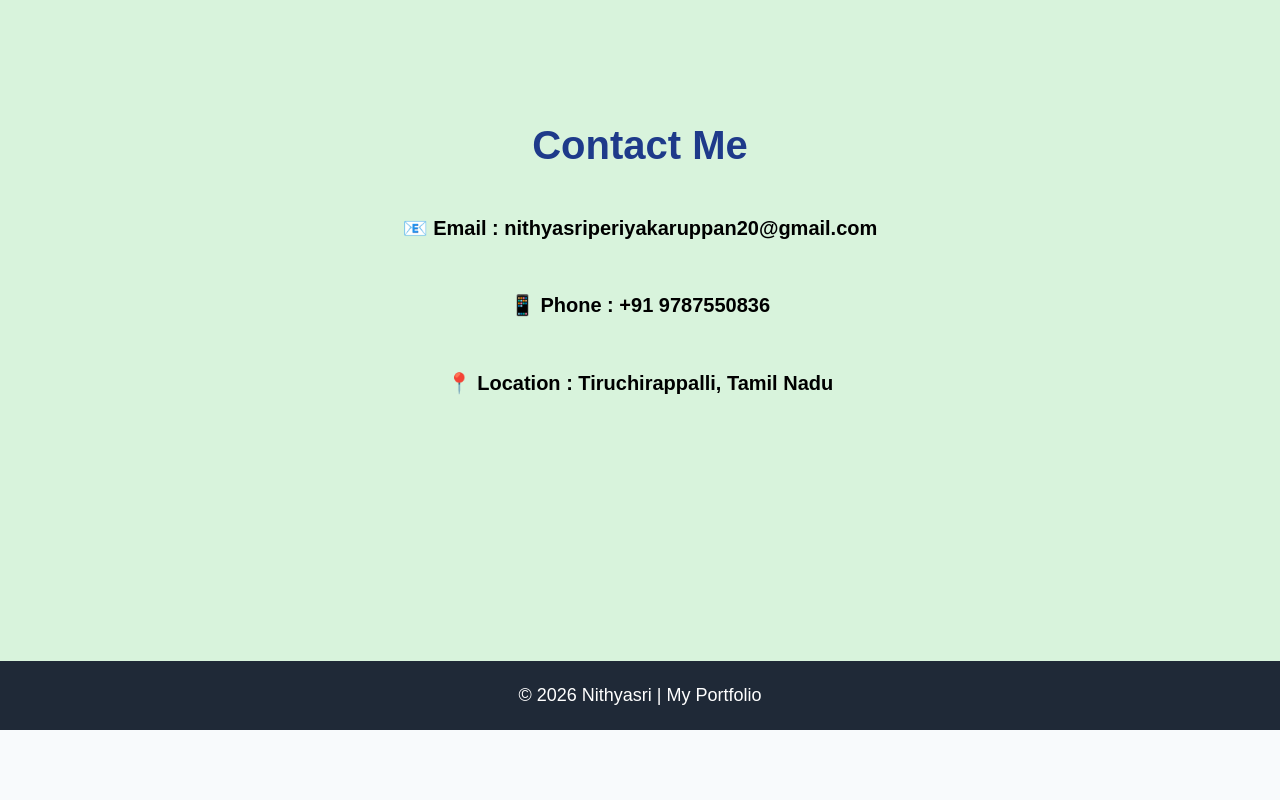
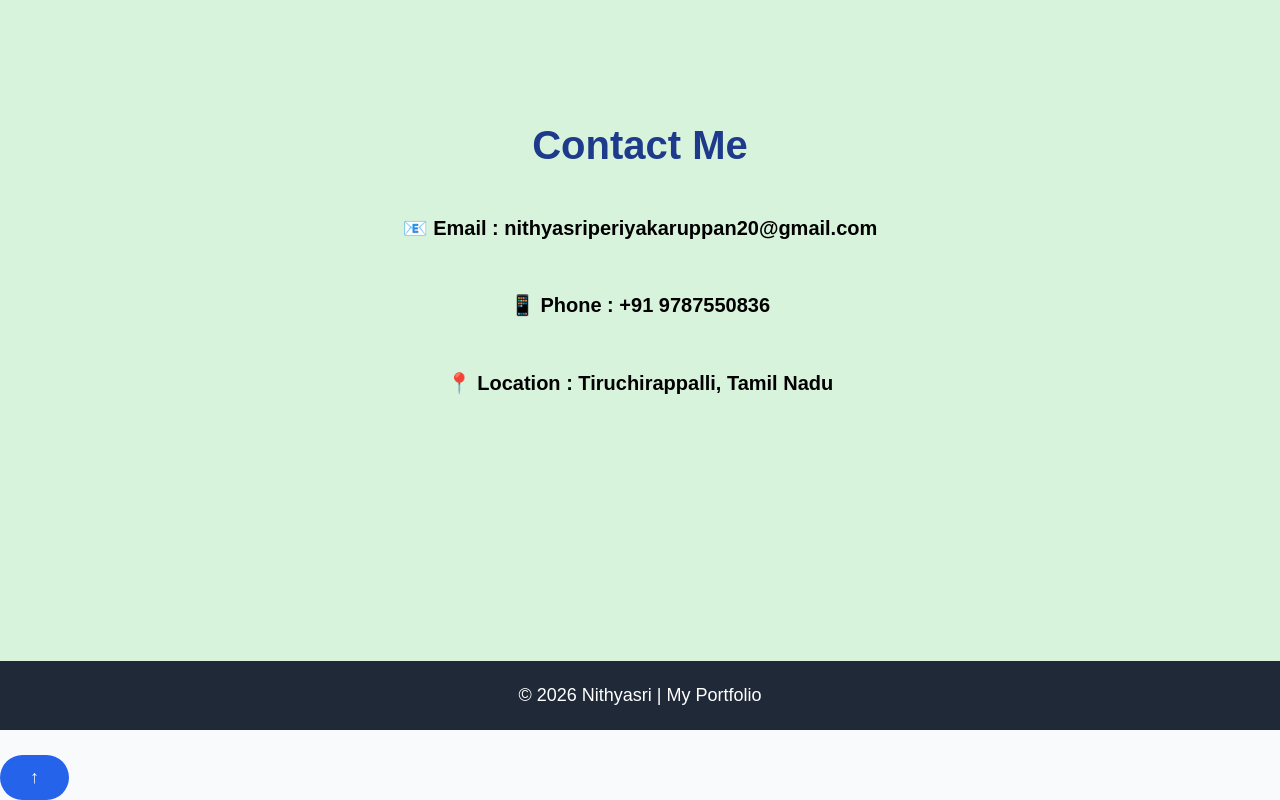
Before and after one commit to Nithyasri-2026/codomax-web-development-internship, a plain HTML site: page index.html in a window 1280 px wide. Shown: the part 5004-5804 px from the top of the page. Before the commit the page ends 5734 px from the top, so only its background shows below. Drawn offline with Linux system fonts and the light colour scheme.

Commit message:
Add scroll to top button in index.html
Added a scroll to top button for improved navigation.

```diff
--- a/index.html
+++ b/index.html
@@ -115,6 +115,7 @@
 
     <script src="script.js"></script>
 
-
+    <!-- Scroll to Top Button -->
+<button id="topBtn" title="Go to Top">↑</button>
 </body>
 </html>
```
